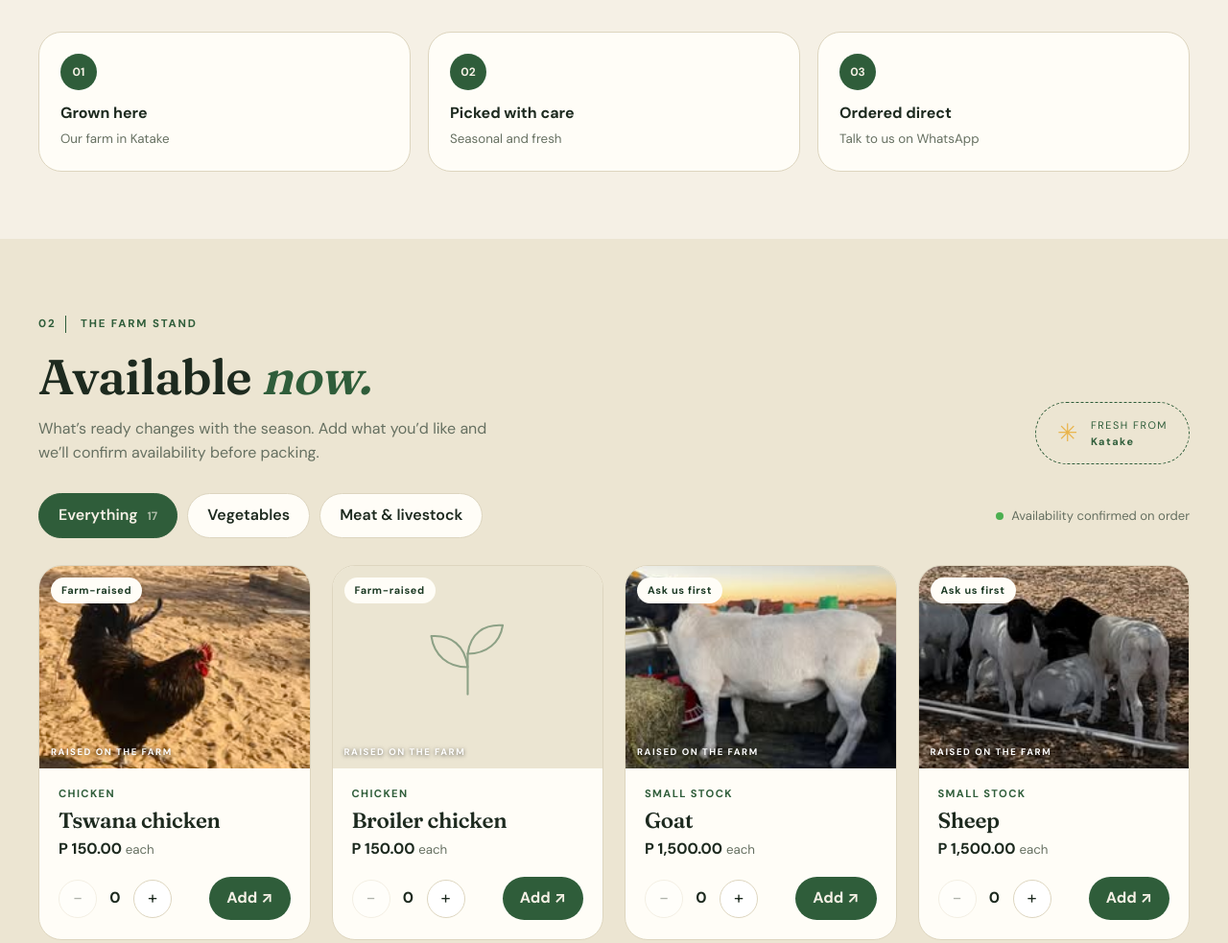
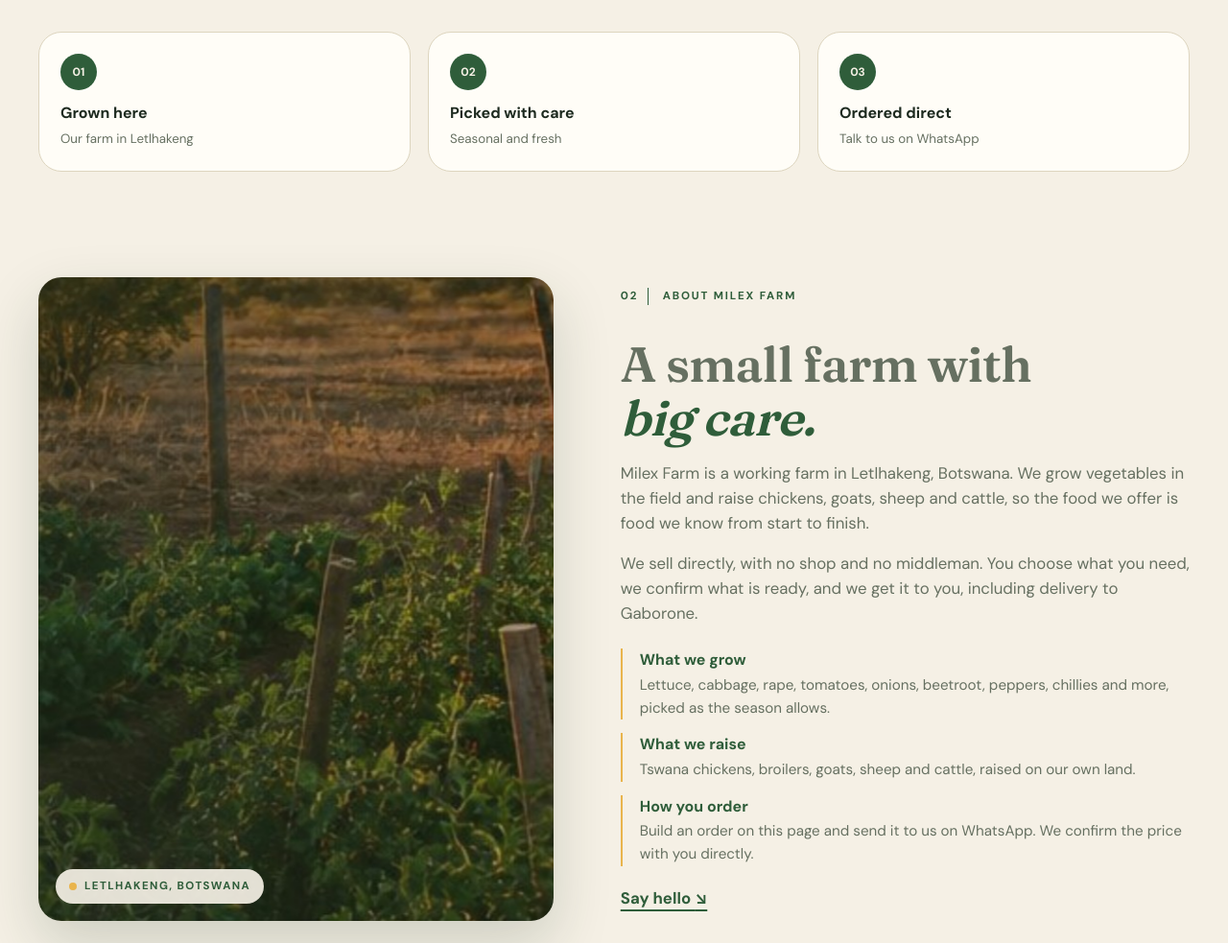
Before and after one commit to tmosimanyana/milex, a plain HTML site: page index.html in a window 1280 px wide. Shown: the part 1160-2143 px from the top of the page at 96% size. Drawn offline with Linux system fonts and the light colour scheme.

Commit message:
Update location references from Katake to Letlhakeng and add About section styles

```diff
--- a/index.html
+++ b/index.html
@@ -4,14 +4,14 @@
     <meta charset="UTF-8" />
     <meta name="viewport" content="width=device-width, initial-scale=1" />
     <title>Milex Farm</title>
-    <meta name="description" content="Fresh vegetables and farm-raised meat from Milex Farm in Katake, Botswana. Browse what's available and order directly on WhatsApp." />
+    <meta name="description" content="Fresh vegetables and farm-raised meat from Milex Farm in Letlhakeng, Botswana. Browse what's available and order directly on WhatsApp." />
     <meta name="robots" content="index, follow" />
     <meta property="og:title" content="Milex Farm" />
-    <meta property="og:description" content="Fresh from our farm in Katake. Browse what's in season and order directly." />
+    <meta property="og:description" content="Fresh from our farm in Letlhakeng. Browse what's in season and order directly." />
     <meta property="og:type" content="website" />
     <meta name="twitter:card" content="summary_large_image" />
     <meta name="twitter:title" content="Milex Farm" />
-    <meta name="twitter:description" content="Fresh from our farm in Katake. Browse what's in season and order directly." />
+    <meta name="twitter:description" content="Fresh from our farm in Letlhakeng. Browse what's in season and order directly." />
     <link rel="icon" type="image/svg+xml" href="./favicon.svg" />
     <meta name="theme-color" content="#f5f0e5" />
     <link rel="preconnect" href="https://fonts.googleapis.com">
@@ -21,17 +21,18 @@
   </head>
   <body>
     <a class="skip-link" href="#main">Skip to content</a>
-    <div class="announcement"><span class="announcement-dot"></span> Harvested with care in Katake, Botswana</div>
+    <div class="announcement"><span class="announcement-dot"></span> Harvested with care in Letlhakeng, Botswana</div>
     <header class="site-header">
       <div class="header-inner">
         <a class="brand" href="#home" aria-label="Milex Farm home">
           <span class="brand-mark" aria-hidden="true">
             <svg viewBox="0 0 44 44" fill="none"><path d="M8 33.5h28M12 33V21.5l10-8 10 8V33M18 33v-8h8v8M22 13V7m0 0c-5.5 0-8.5 2.5-9.5 6.5 4.8.5 8-1.5 9.5-6.5Zm0 0c5.5 0 8.5 2.5 9.5 6.5-4.8.5-8-1.5-9.5-6.5Z" stroke="currentColor" stroke-width="1.8" stroke-linecap="round" stroke-linejoin="round"/></svg>
           </span>
-          <span class="brand-wordmark"><strong>Milex</strong><span>FARM · Katake</span></span>
+          <span class="brand-wordmark"><strong>Milex</strong><span>FARM · LETLHAKENG</span></span>
         </a>
         <button class="menu-toggle" type="button" aria-expanded="false" aria-controls="primary-nav" aria-label="Open navigation"><span></span><span></span></button>
         <nav class="primary-nav" id="primary-nav" aria-label="Main navigation">
+          <a href="#about">About</a>
           <a href="#produce">What’s fresh</a>
           <a href="#how-it-works">How to order</a>
           <a href="#services">Our services</a>
@@ -49,13 +50,13 @@
         <div class="hero-content">
           <p class="eyebrow light-eyebrow"><span></span> GOOD FOOD, GROWN CLOSE TO HOME</p>
           <h1 id="hero-title">A little closer<br>to <em>the good stuff.</em></h1>
-          <p class="hero-copy">Fresh vegetables and farm-raised meat, grown and cared for right here in Katake. Pick what you need; we’ll get it ready.</p>
+          <p class="hero-copy">Fresh vegetables and farm-raised meat, grown and cared for right here in Letlhakeng. Pick what you need; we’ll get it ready.</p>
           <div class="hero-actions">
             <a class="button button-cream" href="#produce">See what’s fresh <span aria-hidden="true">↓</span></a>
             <a class="hero-text-link" href="#how-it-works">How ordering works <span aria-hidden="true">→</span></a>
           </div>
         </div>
-        <div class="hero-note"><span class="note-line"></span><span>Katake<br><b>BOTSWANA</b></span></div>
+        <div class="hero-note"><span class="note-line"></span><span>LETLHAKENG<br><b>BOTSWANA</b></span></div>
         <div class="hero-caption">Grown with care. Shared with you.</div>
       </section>
 
@@ -70,9 +71,30 @@
           </div>
         </div>
         <div class="farm-facts" aria-label="Farm details">
-          <div><span class="fact-icon">01</span><b>Grown here</b><small>Our farm in Katake</small></div>
+          <div><span class="fact-icon">01</span><b>Grown here</b><small>Our farm in Letlhakeng</small></div>
           <div><span class="fact-icon">02</span><b>Picked with care</b><small>Seasonal and fresh</small></div>
           <div><span class="fact-icon">03</span><b>Ordered direct</b><small>Talk to us on WhatsApp</small></div>
+        </div>
+      </section>
+
+      <section class="about-section" id="about" aria-labelledby="about-title">
+        <div class="section-wrap about-layout">
+          <figure class="about-photo">
+            <img src="./images/hero.jpg" alt="Vegetable rows and fence posts on the farm at golden hour" loading="lazy">
+            <figcaption><span class="about-badge-dot"></span> Letlhakeng, Botswana</figcaption>
+          </figure>
+          <div class="about-copy">
+            <div class="section-kicker"><span>02</span> ABOUT MILEX FARM</div>
+            <h2 id="about-title">A small farm with<br><em>big care.</em></h2>
+            <p>Milex Farm is a working farm in Letlhakeng, Botswana. We grow vegetables in the field and raise chickens, goats, sheep and cattle, so the food we offer is food we know from start to finish.</p>
+            <p>We sell directly, with no shop and no middleman. You choose what you need, we confirm what is ready, and we get it to you, including delivery to Gaborone.</p>
+            <ul class="about-points">
+              <li><b>What we grow</b><span>Lettuce, cabbage, rape, tomatoes, onions, beetroot, peppers, chillies and more, picked as the season allows.</span></li>
+              <li><b>What we raise</b><span>Tswana chickens, broilers, goats, sheep and cattle, raised on our own land.</span></li>
+              <li><b>How you order</b><span>Build an order on this page and send it to us on WhatsApp. We confirm the price with you directly.</span></li>
+            </ul>
+            <a class="underlined-link" href="#contact">Say hello <span aria-hidden="true">↘</span></a>
+          </div>
         </div>
       </section>
 
@@ -80,11 +102,11 @@
         <div class="section-wrap catalog-wrap">
           <div class="catalog-heading">
             <div>
-              <div class="section-kicker"><span>02</span> THE FARM STAND</div>
+              <div class="section-kicker"><span>03</span> THE FARM STAND</div>
               <h2>Available <em>now.</em></h2>
               <p class="section-deck">What’s ready changes with the season. Add what you’d like and we’ll confirm availability before packing.</p>
             </div>
-            <div class="harvest-stamp"><span class="stamp-sun">✳</span><span>FRESH FROM<br><b>Katake</b></span></div>
+            <div class="harvest-stamp"><span class="stamp-sun">✳</span><span>FRESH FROM<br><b>LETLHAKENG</b></span></div>
           </div>
           <div class="catalog-tabs" role="group" aria-label="Filter products">
             <button class="filter-chip is-active" type="button" data-filter="all" aria-pressed="true">Everything <span>17</span></button>
@@ -100,7 +122,7 @@
       <section class="order-section" id="order">
         <div class="section-wrap order-layout">
           <div class="order-intro">
-            <div class="section-kicker light-kicker"><span>03</span> YOUR FARM BOX</div>
+            <div class="section-kicker light-kicker"><span>04</span> YOUR FARM BOX</div>
             <h2>Let’s get<br><em>good food</em><br>on your table.</h2>
             <p>Choose a few things from the farm stand and tell us where to bring them. We’ll take it from there.</p>
             <div class="order-promise"><span class="promise-icon">↗</span><span><b>No payment on this page.</b><br>We’ll confirm your order and total with you on WhatsApp.</span></div>
@@ -131,10 +153,10 @@
 
       <section class="services-section" id="services">
         <div class="section-wrap">
-          <div class="section-kicker"><span>04</span> A LITTLE MORE FROM THE FARM</div>
+          <div class="section-kicker"><span>05</span> A LITTLE MORE FROM THE FARM</div>
           <div class="services-heading"><h2>More ways to<br><em>make it yours.</em></h2><p>From a quick top-up to a special occasion, tell us what you’re planning. We’ll help make it easy.</p></div>
           <div class="service-grid">
-            <article class="service-card service-delivery"><span class="service-index">01 / DELIVERY</span><div class="service-graphic graphic-road" aria-hidden="true"><span></span><span></span><span></span><i></i></div><h3>Farm to your door.</h3><p>We deliver to Gaborone from our farm in Katake. Send your location and we’ll confirm the delivery day and fee.</p><a href="#order" class="underlined-link">Add your location <span aria-hidden="true">↗</span></a></article>
+            <article class="service-card service-delivery"><span class="service-index">01 / DELIVERY</span><div class="service-graphic graphic-road" aria-hidden="true"><span></span><span></span><span></span><i></i></div><h3>Farm to your door.</h3><p>We deliver to Gaborone from our farm in Letlhakeng. Send your location and we’ll confirm the delivery day and fee.</p><a href="#order" class="underlined-link">Add your location <span aria-hidden="true">↗</span></a></article>
             <article class="service-card service-booking"><span class="service-index">02 / PLANNING AHEAD</span><div class="service-graphic graphic-calendar" aria-hidden="true"><span class="calendar-top"></span><span class="calendar-dot dot-one"></span><span class="calendar-dot dot-two"></span><span class="calendar-dot dot-three"></span><span class="calendar-dot dot-four"></span></div><h3>Big day coming up?</h3><p>Need meat or vegetables for a gathering? Let us know what you have in mind and we can talk through a booking.</p><a href="#order" class="underlined-link">Ask about a booking <span aria-hidden="true">↗</span></a></article>
             <article class="service-card service-animals"><span class="service-index">03 / FARM-RAISED</span><div class="service-graphic graphic-sun"><span class="sun-ring"></span><span class="sun-ray"></span></div><h3>Raised with care.</h3><p>Tswana chickens, broilers, goats and cattle are raised on our farm. Message us to ask what’s available.</p><a href="#produce" class="underlined-link">Browse farm-raised <span aria-hidden="true">↗</span></a></article>
           </div>
@@ -143,7 +165,7 @@
 
       <section class="how-section" id="how-it-works">
         <div class="section-wrap how-layout">
-          <div><div class="section-kicker"><span>05</span> EASY AS THAT</div><h2>Good food,<br><em>three steps.</em></h2><p class="how-lead">No account, no fuss. Just a quick chat with the people who grew it.</p></div>
+          <div><div class="section-kicker"><span>06</span> EASY AS THAT</div><h2>Good food,<br><em>three steps.</em></h2><p class="how-lead">No account, no fuss. Just a quick chat with the people who grew it.</p></div>
           <ol class="steps-list">
             <li><span class="step-number">01</span><div><h3>Choose what you fancy</h3><p>Add farm-fresh picks to your order. A little or a lot — it’s up to you.</p></div></li>
             <li><span class="step-number">02</span><div><h3>Tell us where you are</h3><p>Share your name and location so we can plan collection or delivery.</p></div></li>
@@ -155,16 +177,16 @@
       <section class="contact-section" id="contact">
         <div class="contact-orbit orbit-one"></div><div class="contact-orbit orbit-two"></div>
         <div class="contact-inner">
-          <div class="section-kicker light-kicker"><span>06</span> COME SAY HELLO</div>
+          <div class="section-kicker light-kicker"><span>07</span> COME SAY HELLO</div>
           <h2>From our farm<br><em>to your home.</em></h2>
-          <p>We’re just outside Kweneng, Botswana. Have a question about what’s ready? We’d love to hear from you.</p>
+          <p>We’re based in Letlhakeng, Botswana. Have a question about what’s ready? We’d love to hear from you.</p>
           <a class="button button-cream contact-cta" href="#order">Start an order <span aria-hidden="true">↗</span></a>
-          <span class="contact-coordinate">MILEX FARM <i>·</i> Katake <i>·</i> BOTSWANA</span>
+          <span class="contact-coordinate">MILEX FARM <i>·</i> LETLHAKENG <i>·</i> BOTSWANA</span>
         </div>
       </section>
     </main>
     <footer class="site-footer">
-      <div class="footer-main"><a class="brand footer-brand" href="#home" aria-label="Milex Farm home"><span class="brand-mark"><svg viewBox="0 0 44 44" fill="none"><path d="M8 33.5h28M12 33V21.5l10-8 10 8V33M18 33v-8h8v8M22 13V7m0 0c-5.5 0-8.5 2.5-9.5 6.5 4.8.5 8-1.5 9.5-6.5Zm0 0c5.5 0 8.5 2.5 9.5 6.5-4.8.5-8-1.5-9.5-6.5Z" stroke="currentColor" stroke-width="1.8" stroke-linecap="round" stroke-linejoin="round"/></svg></span><span class="brand-wordmark"><strong>Milex</strong><span>FARM · Katake</span></span></a><p>Good food starts close to home.</p><nav aria-label="Footer navigation"><a href="#produce">The farm stand</a><a href="#services">Services</a><a href="#order">Order</a></nav></div>
+      <div class="footer-main"><a class="brand footer-brand" href="#home" aria-label="Milex Farm home"><span class="brand-mark"><svg viewBox="0 0 44 44" fill="none"><path d="M8 33.5h28M12 33V21.5l10-8 10 8V33M18 33v-8h8v8M22 13V7m0 0c-5.5 0-8.5 2.5-9.5 6.5 4.8.5 8-1.5 9.5-6.5Zm0 0c5.5 0 8.5 2.5 9.5 6.5-4.8.5-8-1.5-9.5-6.5Z" stroke="currentColor" stroke-width="1.8" stroke-linecap="round" stroke-linejoin="round"/></svg></span><span class="brand-wordmark"><strong>Milex</strong><span>FARM · LETLHAKENG</span></span></a><p>Good food starts close to home.</p><nav aria-label="Footer navigation"><a href="#produce">The farm stand</a><a href="#services">Services</a><a href="#order">Order</a></nav></div>
       <div class="footer-bottom"><span>© <span id="current-year"></span> Milex Farm</span><span>GROWN WITH CARE IN BOTSWANA</span><a href="#home">Back to top ↑</a></div>
     </footer>
     <div class="mobile-order-bar" id="mobile-order-bar"><span><b id="mobile-count">0 items</b><small id="mobile-total">P0.00 estimated</small></span><a href="#order" class="mobile-order-link" id="mobile-order-link">View order <span aria-hidden="true">↑</span></a></div>
--- a/scripts/main.js
+++ b/scripts/main.js
@@ -244,6 +244,7 @@ renderSummary();
 
   const targets = [
     ".intro .section-kicker", ".intro h2", ".intro-copy", ".farm-facts > div",
+    ".about-photo", ".about-copy",
     ".catalog-heading", ".catalog-tabs", ".catalog-footnote",
     ".order-intro", ".order-card",
     ".services-heading", ".service-card",
--- a/styles/styles.css
+++ b/styles/styles.css
@@ -305,3 +305,21 @@ button, input, textarea { font: inherit; }
   .js .reveal { opacity: 1; transform: none; }
   .hero h1 em { -webkit-text-fill-color: var(--gold); background: none; }
 }
+
+
+/* ---------- About ---------- */
+.about-section { padding: 40px 0 100px; }
+.about-layout { display: grid; grid-template-columns: .95fr 1.05fr; gap: 70px; align-items: center; }
+.about-photo { position: relative; margin: 0; border-radius: var(--radius); overflow: hidden; aspect-ratio: 4 / 5; box-shadow: 0 24px 60px rgba(28,58,36,.18); }
+.about-photo img { width: 100%; height: 100%; object-fit: cover; display: block; animation: kenburns 30s ease-in-out infinite alternate; }
+.about-photo figcaption { position: absolute; left: 18px; bottom: 18px; display: inline-flex; align-items: center; gap: 8px; padding: 9px 14px; border-radius: 999px; background: rgba(245,240,229,.92); color: var(--green); font-size: .72rem; font-weight: 700; letter-spacing: .12em; text-transform: uppercase; }
+.about-badge-dot { width: 8px; height: 8px; border-radius: 50%; background: var(--gold); }
+.about-copy { display: grid; gap: 16px; color: var(--muted); font-size: 1.05rem; }
+.about-points { list-style: none; margin: 8px 0 4px; padding: 0; display: grid; gap: 14px; }
+.about-points li { display: grid; gap: 2px; padding-left: 18px; border-left: 2px solid var(--gold); }
+.about-points b { color: var(--green); font-size: 1rem; }
+.about-points span { font-size: .95rem; }
+@media (max-width: 860px) {
+  .about-layout { grid-template-columns: 1fr; gap: 32px; }
+  .about-photo { aspect-ratio: 4 / 3; }
+}
```
